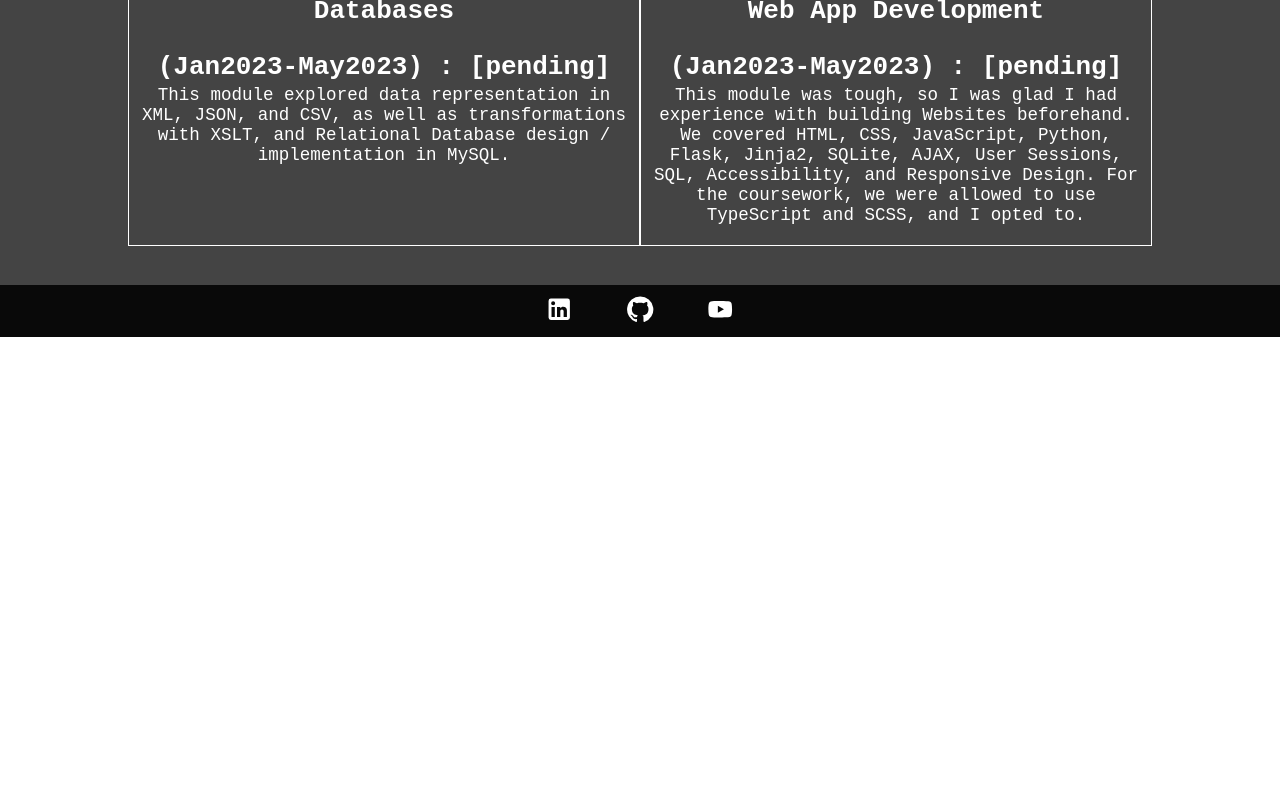
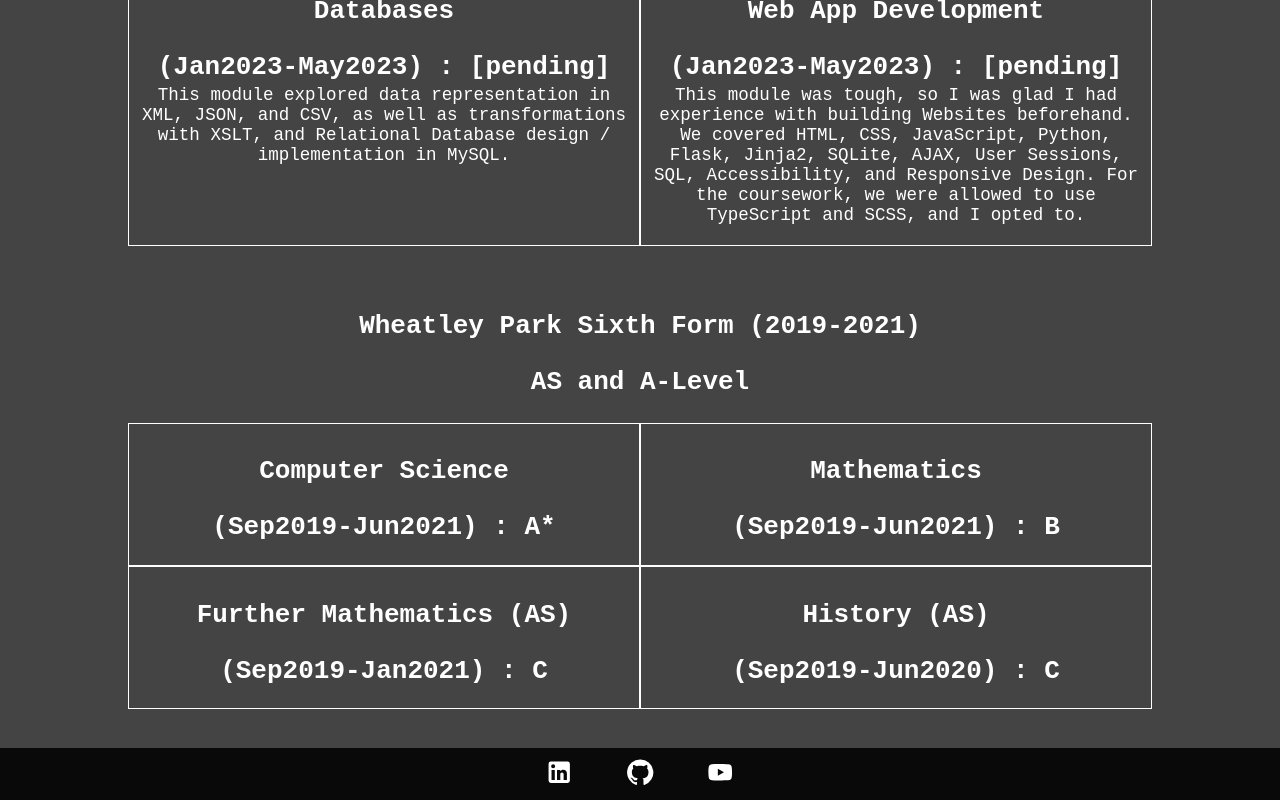
Before and after one commit to BenTaylor25/WebPortfolio2023, a React (Vite) app in the folder web-portfolio-2023/: page /WebPortfolio2023/education in a window 1280 px wide. Shown: the part 1927-2727 px from the top of the page. Before the commit the page ends 2264 px from the top, so only its background shows below. Built offline with nearby package versions, Linux system fonts and the light colour scheme.

Commit message:
added alevel subjects

```diff
--- a/web-portfolio-2023/src/components/data/educationModules.json
+++ b/web-portfolio-2023/src/components/data/educationModules.json
@@ -84,5 +84,31 @@
             "grade": "[pending]",
             "text": "This module was tough, so I was glad I had experience with building Websites beforehand. We covered HTML, CSS, JavaScript, Python, Flask, Jinja2, SQLite, AJAX, User Sessions, SQL, Accessibility, and Responsive Design. For the coursework, we were allowed to use TypeScript and SCSS, and I opted to."
         }
+    ],
+    "alevel": [
+        {
+            "name": "Computer Science",
+            "date": "Sep2019-Jun2021",
+            "grade": "A*",
+            "text": ""
+        },
+        {
+            "name": "Mathematics",
+            "date": "Sep2019-Jun2021",
+            "grade": "B",
+            "text": ""
+        },
+        {
+            "name": "Further Mathematics (AS)",
+            "date": "Sep2019-Jan2021",
+            "grade": "C",
+            "text": ""
+        },
+        {
+            "name": "History (AS)",
+            "date": "Sep2019-Jun2020",
+            "grade": "C",
+            "text": ""
+        }
     ]
 }
--- a/web-portfolio-2023/src/components/pages/Education.tsx
+++ b/web-portfolio-2023/src/components/pages/Education.tsx
@@ -19,6 +19,17 @@ export default function Education() {
                     }
                 </section>
             </section>
+            <section id="education-institution">
+                <h1>Wheatley Park Sixth Form (2019-2021)</h1>
+                <h2>AS and A-Level</h2>
+                <section id="education-modules">
+                    {
+                        modules.alevel.map(al => {
+                            return <EducationModule {...al} />
+                        })
+                    }
+                </section>
+            </section>
         </main>
     );
 }
```
